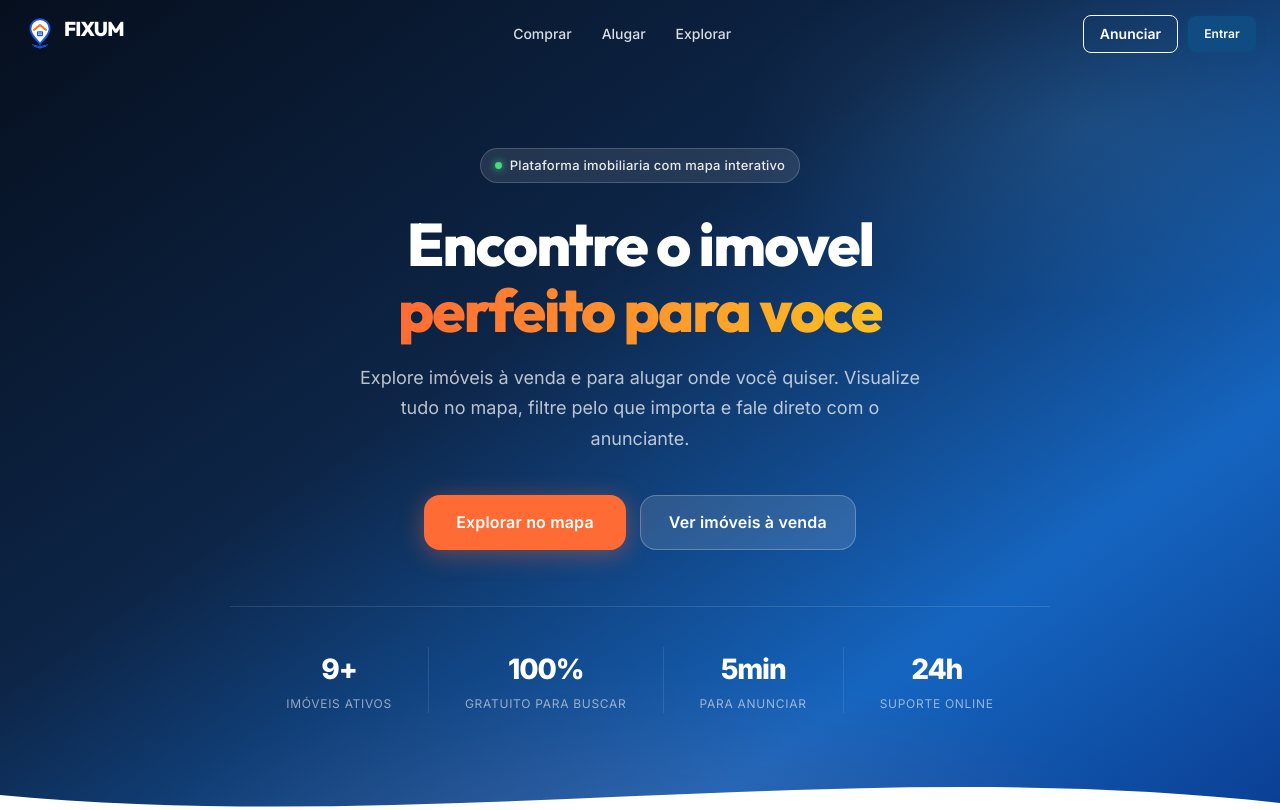
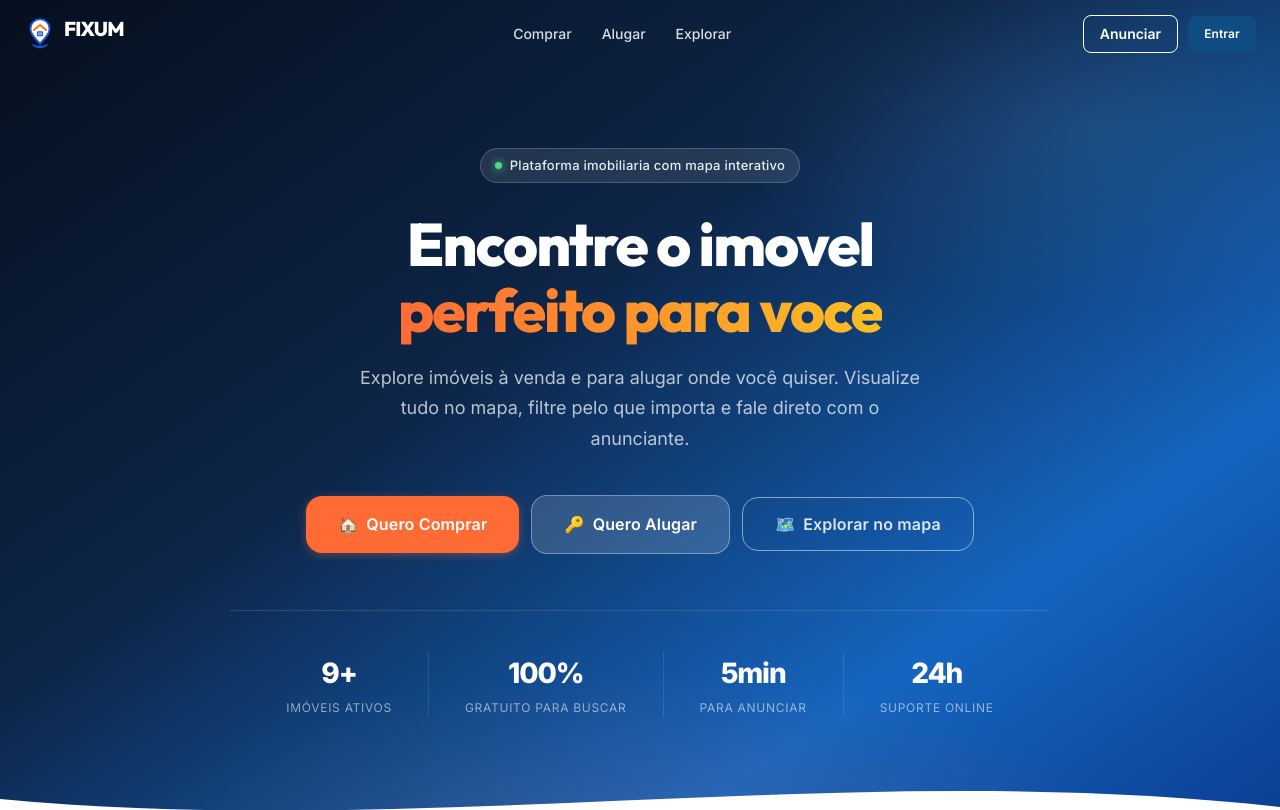
Before and after one commit to EvandroMapa/fixum, a Next.js app: page / in a window 1280 px wide. Shown: the top 810 px of the page. Built offline with nearby package versions, Linux system fonts and the light colour scheme; no server answers.

Commit message:
feat: hero com 3 CTAs (Comprar/Alugar/Mapa com dropdown), filtro negociacao radio exclusivo, default venda no explorar

```diff
--- a/app/explorar/page.tsx
+++ b/app/explorar/page.tsx
@@ -27,7 +27,7 @@ function ExplorarConteudo() {
   const [vistaAtiva, setVistaAtiva] = useState<'lista' | 'mapa'>('lista')
   const [voarPara, setVoarPara] = useState<[number, number] | null>(null)
   const [filtros, setFiltros] = useState<TFiltros>({
-    negociacao: (searchParams.get('negociacao') as TFiltros['negociacao']) ?? undefined,
+    negociacao: (searchParams.get('negociacao') as TFiltros['negociacao']) ?? 'venda',
     cidade: searchParams.get('q') ?? undefined,
   })
   // Guarda os bounds atuais do mapa — ao mudar filtros, mantém a área visível
--- a/app/page.tsx
+++ b/app/page.tsx
@@ -2,6 +2,7 @@ import Link from 'next/link'
 import Image from 'next/image'
 import Header from '@/components/layout/Header'
 import LogoGota from '@/components/ui/LogoGota'
+import BotoesHero from '@/components/home/BotoesHero'
 import styles from './page.module.css'
 
 const COMO_FUNCIONA = [
@@ -40,12 +41,7 @@ export default function HomePage() {
             Visualize tudo no mapa, filtre pelo que importa e fale direto com o anunciante.
           </p>
           <div className={styles.heroBotoes}>
-            <Link href="/explorar" className={`btn btn-acento btn-lg ${styles.btnHeroPrincipal}`}>
-              Explorar no mapa
-            </Link>
-            <Link href="/explorar?negociacao=venda" className={`btn btn-lg ${styles.btnHeroSecundario}`}>
-              Ver imóveis à venda
-            </Link>
+            <BotoesHero />
           </div>
 
           <div className={styles.heroStats}>
--- /dev/null
+++ b/components/home/BotoesHero.module.css
@@ -0,0 +1,140 @@
+.wrapper {
+  display: flex;
+  align-items: center;
+  gap: 12px;
+  flex-wrap: wrap;
+}
+
+.btnPrimario {
+  gap: 8px;
+}
+
+.btnSecundario {
+  background: rgba(255, 255, 255, 0.15) !important;
+  border: 1.5px solid rgba(255, 255, 255, 0.35) !important;
+  color: white !important;
+  backdrop-filter: blur(8px);
+  gap: 8px;
+}
+
+.btnSecundario:hover {
+  background: rgba(255, 255, 255, 0.25) !important;
+}
+
+.btnMapa {
+  background: transparent !important;
+  border: 1.5px solid rgba(255, 255, 255, 0.5) !important;
+  color: rgba(255, 255, 255, 0.85) !important;
+  gap: 8px;
+}
+
+.btnMapa:hover,
+.mapaAtivo {
+  background: rgba(255, 255, 255, 0.1) !important;
+  border-color: rgba(255, 255, 255, 0.8) !important;
+  color: white !important;
+}
+
+/* Container relativo para o dropdown */
+.mapaContainer {
+  position: relative;
+}
+
+/* Dropdown */
+.dropdown {
+  position: absolute;
+  top: calc(100% + 10px);
+  left: 50%;
+  transform: translateX(-50%);
+  background: white;
+  border-radius: 16px;
+  box-shadow: 0 20px 60px rgba(0, 0, 0, 0.25), 0 4px 16px rgba(0, 0, 0, 0.1);
+  padding: 16px;
+  min-width: 240px;
+  z-index: 500;
+  animation: slideDown 0.18s ease;
+}
+
+@keyframes slideDown {
+  from { opacity: 0; transform: translateX(-50%) translateY(-8px); }
+  to   { opacity: 1; transform: translateX(-50%) translateY(0); }
+}
+
+/* Seta do dropdown */
+.dropdown::before {
+  content: '';
+  position: absolute;
+  top: -6px;
+  left: 50%;
+  transform: translateX(-50%) rotate(45deg);
+  width: 12px;
+  height: 12px;
+  background: white;
+  box-shadow: -2px -2px 4px rgba(0,0,0,0.06);
+}
+
+.dropdownLabel {
+  font-size: 11px;
+  font-weight: 600;
+  color: #94a3b8;
+  text-transform: uppercase;
+  letter-spacing: 0.06em;
+  margin-bottom: 10px;
+}
+
+.dropdownOpcao {
+  display: flex;
+  align-items: center;
+  gap: 12px;
+  padding: 12px;
+  border-radius: 10px;
+  text-decoration: none;
+  transition: background 0.15s;
+  cursor: pointer;
+}
+
+.dropdownOpcao:hover {
+  background: #f1f5f9;
+}
+
+.dropdownOpcao strong {
+  display: block;
+  font-size: 14px;
+  color: #1e293b;
+  font-weight: 700;
+}
+
+.dropdownOpcao small {
+  display: block;
+  font-size: 11px;
+  color: #94a3b8;
+  margin-top: 1px;
+}
+
+.dropdownIcone {
+  font-size: 1.5rem;
+  flex-shrink: 0;
+}
+
+/* Responsivo mobile */
+@media (max-width: 600px) {
+  .wrapper {
+    flex-direction: column;
+    width: 100%;
+  }
+
+  .wrapper > * {
+    width: 100%;
+    justify-content: center;
+  }
+
+  .dropdown {
+    left: 0;
+    transform: none;
+    min-width: 100%;
+  }
+
+  .dropdown::before {
+    display: none;
+  }
+}
--- /dev/null
+++ b/components/home/BotoesHero.tsx
@@ -0,0 +1,80 @@
+'use client'
+
+import { useState, useRef, useEffect } from 'react'
+import Link from 'next/link'
+import styles from './BotoesHero.module.css'
+
+export default function BotoesHero() {
+  const [mapaAberto, setMapaAberto] = useState(false)
+  const ref = useRef<HTMLDivElement>(null)
+
+  // Fecha dropdown ao clicar fora
+  useEffect(() => {
+    function fechar(e: MouseEvent) {
+      if (ref.current && !ref.current.contains(e.target as Node)) {
+        setMapaAberto(false)
+      }
+    }
+    document.addEventListener('mousedown', fechar)
+    return () => document.removeEventListener('mousedown', fechar)
+  }, [])
+
+  return (
+    <div className={styles.wrapper}>
+      {/* Comprar */}
+      <Link
+        href="/explorar?negociacao=venda"
+        className={`btn btn-acento btn-lg ${styles.btnPrimario}`}
+      >
+        <span>🏠</span> Quero Comprar
+      </Link>
+
+      {/* Alugar */}
+      <Link
+        href="/explorar?negociacao=aluguel"
+        className={`btn btn-lg ${styles.btnSecundario}`}
+      >
+        <span>🔑</span> Quero Alugar
+      </Link>
+
+      {/* Explorar no mapa — abre dropdown */}
+      <div className={styles.mapaContainer} ref={ref}>
+        <button
+          className={`btn btn-lg ${styles.btnMapa} ${mapaAberto ? styles.mapaAtivo : ''}`}
+          onClick={() => setMapaAberto((v) => !v)}
+          aria-expanded={mapaAberto}
+        >
+          <span>🗺️</span> Explorar no mapa
+        </button>
+
+        {mapaAberto && (
+          <div className={styles.dropdown}>
+            <p className={styles.dropdownLabel}>Você busca imóvel para…</p>
+            <Link
+              href="/explorar?negociacao=venda"
+              className={styles.dropdownOpcao}
+              onClick={() => setMapaAberto(false)}
+            >
+              <span className={styles.dropdownIcone}>🏠</span>
+              <div>
+                <strong>Comprar</strong>
+                <small>Imóveis à venda no mapa</small>
+              </div>
+            </Link>
+            <Link
+              href="/explorar?negociacao=aluguel"
+              className={styles.dropdownOpcao}
+              onClick={() => setMapaAberto(false)}
+            >
+              <span className={styles.dropdownIcone}>🔑</span>
+              <div>
+                <strong>Alugar</strong>
+                <small>Imóveis para locação no mapa</small>
+              </div>
+            </Link>
+          </div>
+        )}
+      </div>
+    </div>
+  )
+}
```
Also changed, not shown: components/imovel/FiltrosBusca.tsx (+8 -5 lines).
